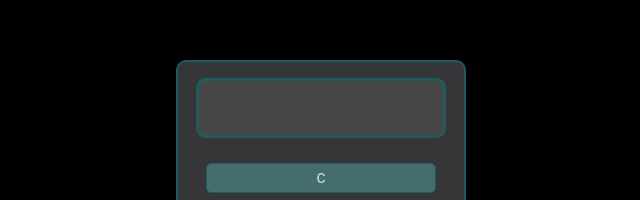
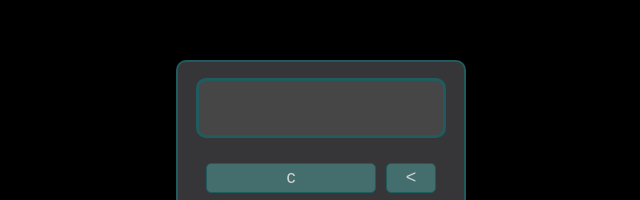
Before and after one commit to fpdab/final-project-odin-foundations, a plain HTML site: page index.html in a window 1280 px wide. Shown: the part 140-340 px from the top of the page, 319-959 px from the left. Drawn offline with Linux system fonts and the light colour scheme.

Commit message:
added backspace functionality

```diff
--- a/index.html
+++ b/index.html
@@ -14,7 +14,10 @@
         <p id="screen-operand"></p>
       </div>
       <div id="buttons">
-        <button id="clear-button">c</button>
+        <div id="upper-buttons">
+          <button id="clear-button">c</button>
+          <button id="backspace-button">&lt;</button>
+        </div>
         <div id="main-buttons">
           <button id="butNum">7</button>
           <button id="butNum">8</button>
--- a/script.js
+++ b/script.js
@@ -5,8 +5,10 @@ const screenNum = document.querySelector("#screen-number");
 const screenOp = document.querySelector("#screen-operand");
 const evaluateButton = document.querySelector("#eval-button");
 const clearButton = document.querySelector("#clear-button");
+const backspaceButton = document.querySelector("#backspace-button");
+
 const allButtons = document.querySelectorAll(
-  "#clear-button, #butNum, #butOp, #eval-button"
+  "#clear-button, #butNum, #butOp, #eval-button, #backspace-button"
 );
 
 //variables
@@ -40,6 +42,8 @@ butNums.forEach((button) => {
 butOps.forEach((button) => {
   button.addEventListener("click", () => insertOp(button.textContent));
 });
+
+backspaceButton.addEventListener("click", backSpace);
 
 //calc functions
 function calcAdd(a, b) {
@@ -92,6 +96,14 @@ function insertOp(str) {
   }
 }
 
+function backSpace() {
+  if (screenNum.textContent.length > 0) {
+    screenNum.textContent = screenNum.textContent.slice(0, -1);
+    operandFlag = false;
+    numberFlag = true;
+  }
+}
+
 function getNumFromScreen() {
   currentNumber = screenNum.textContent;
   return currentNumber;
@@ -139,9 +151,7 @@ function evaluateQueue() {
     }
     res = [...res.toString()];
     res.splice(9, res.length - 13);
-    console.log(res);
     res = res.join("");
-    console.log(res);
   }
   screenNum.textContent = res;
   operandFlag = true;
--- a/style.css
+++ b/style.css
@@ -68,11 +68,28 @@ body {
   border-radius: 10px;
 }
 
+#upper-buttons {
+  display: flex;
+  gap: 10px;
+}
+
+#backspace-button {
+  border-style: none;
+  border-radius: 5px;
+  margin-top: 10px;
+  width: 50px;
+  height: 30px;
+  background-color: rgb(68, 109, 109);
+  color: lightgrey;
+  font-size: 18px;
+  border: 1px solid rgb(32, 91, 95);
+}
+
 #clear-button {
   border-style: none;
   border-radius: 5px;
   margin-top: 10px;
-  width: 230px;
+  width: 170px;
   height: 30px;
   background-color: rgb(68, 109, 109);
   color: lightgrey;
```
